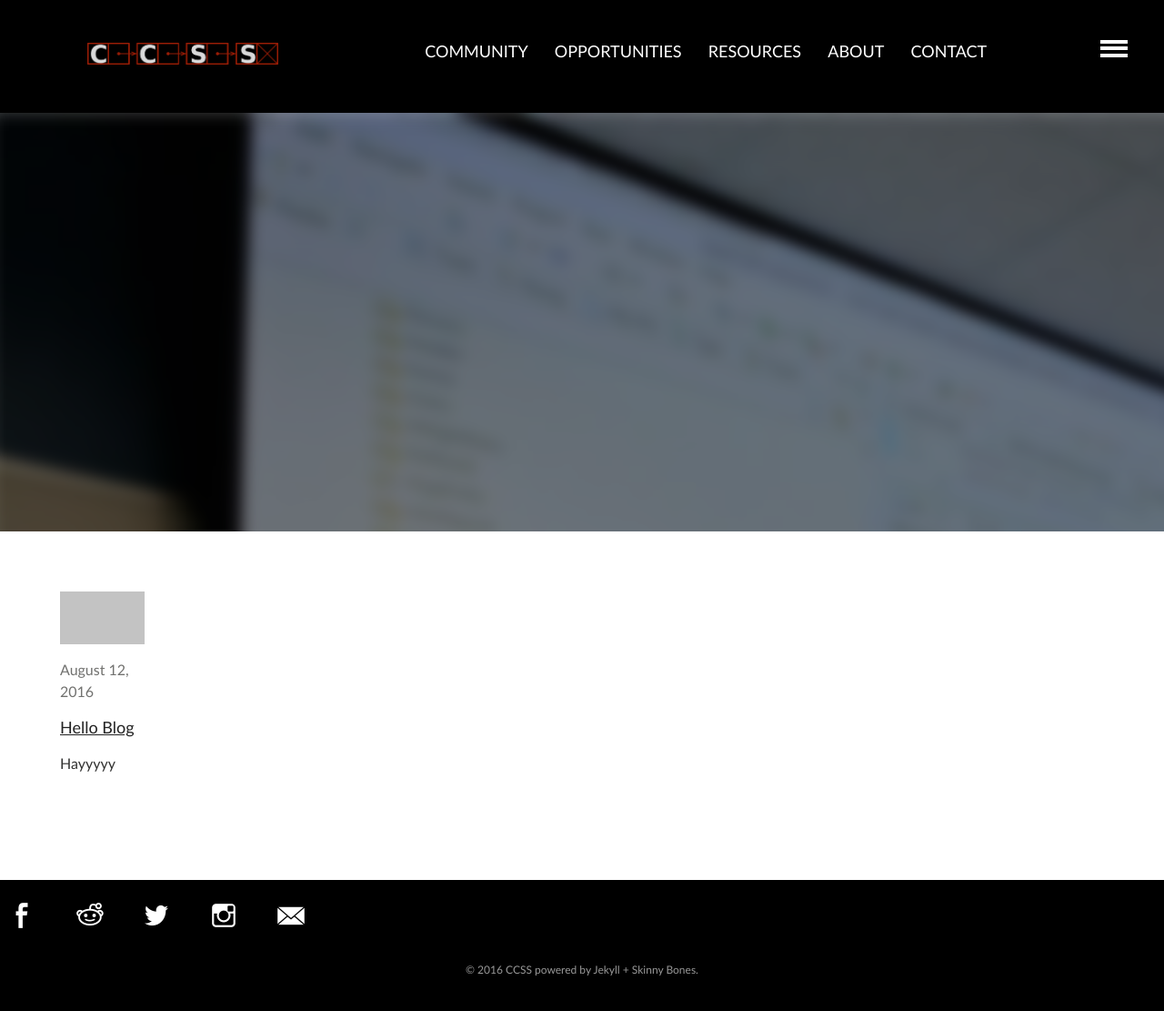
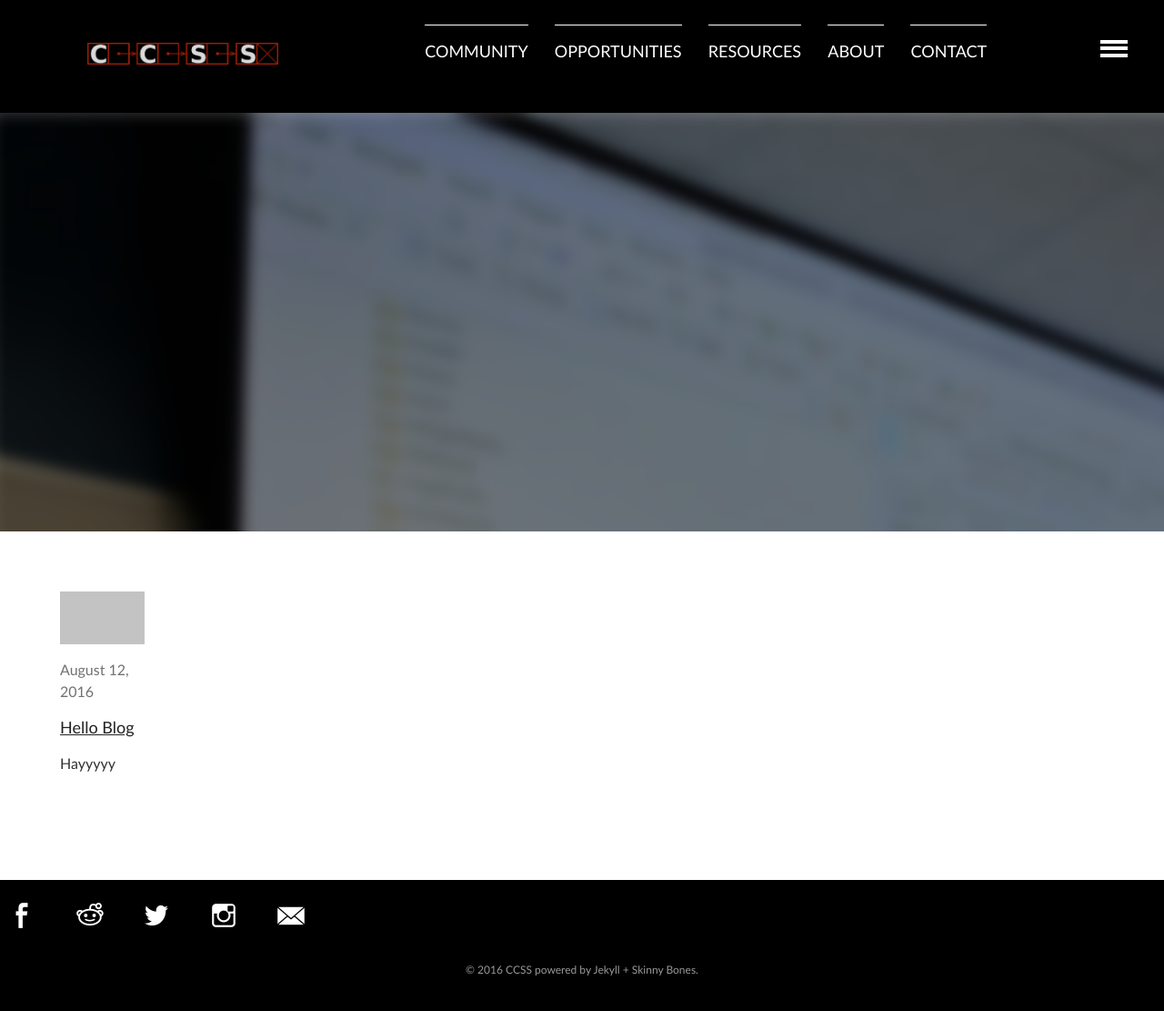
Before and after one commit to brittnylapierre/ccss_web, a Jekyll site: the page built from index.md, in a window 1280 px wide. Shown: the top 1111 px of the page at 91% size. Built offline with Jekyll 4.4.1, drawn with Linux system fonts in a browser that asks for light colours.

Commit message:
Updated _layout.scss

```diff
--- a/_sass/_layout.scss
+++ b/_sass/_layout.scss
@@ -115,9 +115,14 @@
 			text-transform: uppercase;
             margin-bottom: (.25 * $masthead-height);
 		}
-        a:hover {
-			text-decoration: underline;
-		}
+        a:after {
+        	content: '';
+        	width: 100%;
+        	position: absolute;
+        	left: 0;
+        	bottom: 1px;
+        	border-bottom: 1px solid white;
+        }
 	}
 }
 
```
